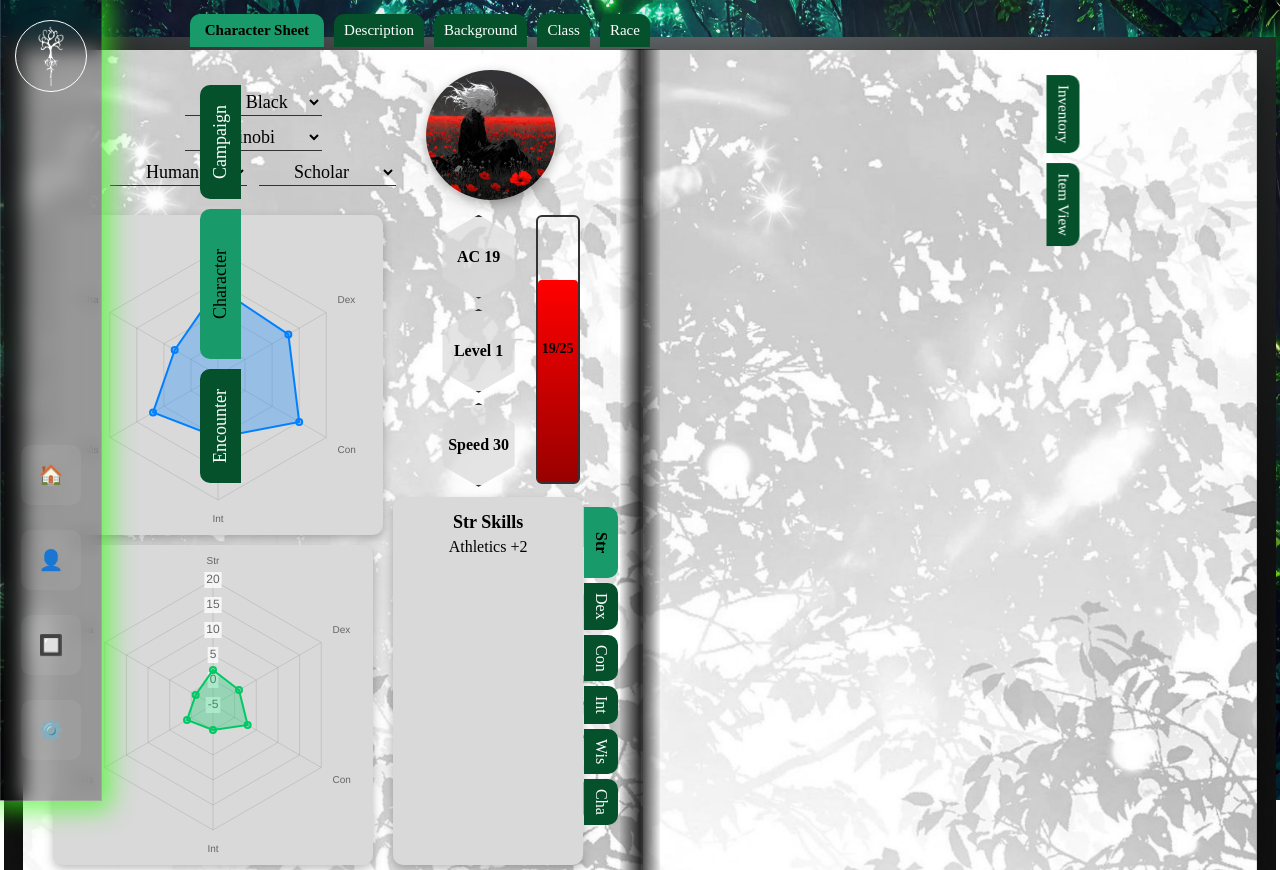
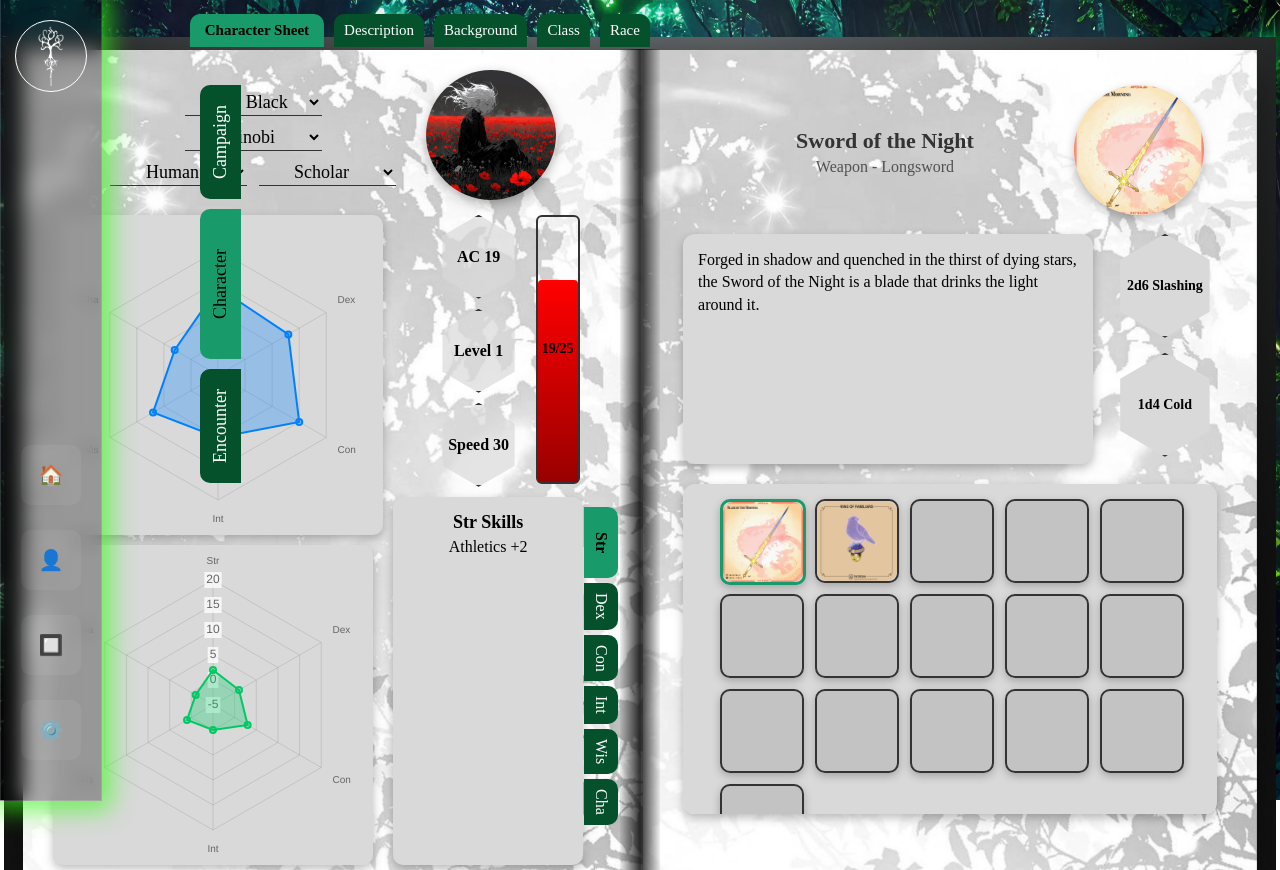
Before and after one commit to andrevanheerden/Yggdrasil, a React (Create React App) app in the folder yggdrasil/frontend/: page /character in a window 1280 px wide. Built offline with nearby package versions, Linux system fonts and the light colour scheme.

Commit message:
Revert "side inventory try to make"
This reverts commit 10559ccce1197a2087213315cae06788dad1e25a.

```diff
--- a/yggdrasil/frontend/src/pages/characterPage/character.css
+++ b/yggdrasil/frontend/src/pages/characterPage/character.css
@@ -910,49 +910,3 @@
   object-fit: contain;
   border-radius: 10px;
 }
-
-
-
-
-
-
-/* ===== inventory side nav ===== */
-
-.inventory-nav-container {
-  border-radius: 0px 10px 10px 10px;
-}
-
-.inv-top-tab-buttons {
-  display: flex;
-  justify-content: center;
-  gap: 10px;
-
-  /* Use fixed positioning relative to the viewport */
-  position: fixed;      /* keeps tabs independent of page content */
-  top: 18%;           /* distance from top of viewport; adjust as needed */
-  left: 83.05%;            /* center horizontally */
-  transform: translateX(-50%) rotate(90deg);
-  z-index: 50;          /* above other elements */
-
-  border-radius: 10px;
-
-}
-
-.inv-top-tab-btn {
-  background: #05512C;
-  color: #fff;
-  border: none;
-  border-radius: 10px 10px 0 0;
-  padding: 8px 10px;
-  cursor: pointer;
-  font-family: 'Caudex', serif;
-  font-size: 15px;
-  transition: all 0.3s ease;
-}
-
-.inv-top-tab-btn.active {
-  background: #199A6A;
-  color: #000;
-  font-weight: bold;
-  padding: 8px 15px;
-}
--- a/yggdrasil/frontend/src/pages/characterPage/character.js
+++ b/yggdrasil/frontend/src/pages/characterPage/character.js
@@ -7,16 +7,14 @@
 import "./character.css";
 
 function Character() {
-  const [activeTab, setActiveTab] = useState("characterSheet"); // default main tab
-  const [inventorySubTab, setInventorySubTab] = useState("inventory"); // Inventory internal tab
-  const [selectedItem, setSelectedItem] = useState(null);
+  const [activeTab, setActiveTab] = useState("characterSheet"); // default to CharacterSheet
 
   return (
     <>
       <BookmarkNav />
       <Navbar />
 
-      {/* Top main tabs above the book */}
+      {/* Top tabs above the book */}
       <div className="char-left-tab-buttons">
         <button
           className={`char-left-tab-btn ${activeTab === "characterSheet" ? "active" : ""}`}
@@ -48,56 +46,14 @@
         >
           Race
         </button>
-
       </div>
 
-      {/* Inventory sub-tabs (show only when Inventory main tab is active) */}
-
-  <div className="inventory-nav-container">
-    <div className="inv-top-tab-buttons">
-      <button
-        className={`inv-top-tab-btn ${activeTab === "inventory" ? "active" : ""}`}
-        onClick={() => setActiveTab("inventory")}
-      >
-        Inventory
-      </button>
-      <button
-        className={`inv-top-tab-btn ${activeTab === "itemView" ? "active" : ""}`}
-        onClick={() => setActiveTab("itemView")}
-        disabled={!selectedItem}
-      >
-        Item View
-      </button>
-    </div>
-  </div>
-
-
-
       {/* Book pages */}
-      <div
-        className="campaign-container"
-        style={{ backgroundImage: `url(${OPcover})`, marginTop: "20px" }}
-      >
+      <div className="campaign-container" style={{ backgroundImage: `url(${OPcover})` , marginTop: '20px' }}>
         <div className="top-block"></div>
         <div className="book-wrapper">
-          {/* Show main character pages if not in Inventory */}
-          {activeTab !== "inventory" && (
-            <>
-              <LeftP activeTab={activeTab} />
-              <RightP />
-            </>
-          )}
-
-          {/* Show Inventory content when Inventory tab is active */}
-          {activeTab === "inventory" && inventorySubTab === "inventory" && (
-            <RightP selectedItem={setSelectedItem} /> // or RightPageInventory if you rename it
-          )}
-          {activeTab === "inventory" && inventorySubTab === "itemView" && selectedItem && (
-            <div className="page right-page">
-              <h2 style={{ textAlign: "center" }}>{selectedItem.name}</h2>
-              <p style={{ textAlign: "center" }}>{selectedItem.description}</p>
-            </div>
-          )}
+          <LeftP activeTab={activeTab} />  {/* renders CharacterSheet or tab content */}
+          <RightP />
         </div>
       </div>
     </>
--- a/yggdrasil/frontend/src/pages/characterPage/componets/fullItemView.js
+++ /dev/null
@@ -1,102 +0,0 @@
-import React, { useState } from "react";
-import "../character.css";
-import rose from "../../../assets/images/rose.jpg"; // Placeholder item image
-
-const FullItemView = () => {
-  const [description, setDescription] = useState(
-    "An ancient blade said to have been forged in dragon fire. Its edge never dulls, and it hums faintly with latent power."
-  );
-
-  const [activeTab, setActiveTab] = useState("Properties");
-
-  const item = {
-    name: "Dragonfang Blade",
-    type: "Weapon — Sword",
-    portrait: rose,
-  };
-
-  const hexStats = [
-    { label: "Damage", value: "2d6 + 3" },
-    { label: "Critical", value: "19-20/x2" },
-    { label: "Weight", value: "3 lbs" },
-  ];
-
-  const tabs = {
-    Properties: ["Magical", "Rare", "Requires Attunement"],
-    Bonuses: ["+1 Attack Rolls", "+1 Damage Rolls"],
-    Notes: ["Glows faintly near dragons", "Hilt engraved with runes"],
-  };
-
-  return (
-    <div className="page right-page">
-      {/* Header */}
-      <div className="item-header">
-        <div className="item-info">
-          <div className="item-name">{item.name}</div>
-          <div className="item-type">{item.type}</div>
-        </div>
-        <img
-          src={item.portrait}
-          alt="Item Portrait"
-          className="item-portrait-img"
-        />
-      </div>
-
-      {/* Two-column layout */}
-      <div className="item-main-content">
-        {/* Left column: Description */}
-        <div className="item-description-box">
-          <div className="item-description-title">Description</div>
-          <textarea
-            value={description}
-            onChange={(e) => setDescription(e.target.value)}
-            className="item-description-textarea"
-          />
-        </div>
-
-        {/* Right column: Hex stats + Tabs */}
-        <div className="item-right-column">
-          {/* Hex stats */}
-          <div className="item-hex-stats">
-            {hexStats.map((hex, idx) => (
-              <div key={idx} className="item-hex">
-                <div className="item-hex-value">{hex.value}</div>
-                <div className="item-hex-label">{hex.label}</div>
-              </div>
-            ))}
-          </div>
-
-          {/* Tabs */}
-          <div className="item-skills-box">
-            <div className="item-skills-content">
-              <h3>{activeTab}</h3>
-              <ul>
-                {tabs[activeTab].map((entry, idx) => (
-                  <li key={idx}>{entry}</li>
-                ))}
-              </ul>
-            </div>
-
-            <div className="item-skills-tabs-container">
-              <div className="item-skills-tab-buttons">
-                {Object.keys(tabs).map((tab) => (
-                  <button
-                    key={tab}
-                    className={`item-skills-tab-btn ${
-                      activeTab === tab ? "active" : ""
-                    }`}
-                    onClick={() => setActiveTab(tab)}
-                  >
-                    {tab}
-                  </button>
-                ))}
-              </div>
-            </div>
-          </div>
-        </div>
-      </div>
-    </div>
-  );
-};
-
-export default FullItemView;
--- a/yggdrasil/frontend/src/pages/characterPage/componets/rightP.js
+++ b/yggdrasil/frontend/src/pages/characterPage/componets/rightP.js
@@ -2,19 +2,19 @@
 import pageBg from "../../../assets/images/page.png";
 import "../character.css";
 import Inventory from "./inventory";
-import FullItemView from "./fullItemView";
 
-const RightP = ({ activeTab, selectedItem, setSelectedItem }) => {
+
+const RightP = () => {
   return (
-    <div className="page right-page" style={{ backgroundImage: `url(${pageBg})` }}>
-      {activeTab === "inventory" && !selectedItem && <Inventory setSelectedItem={setSelectedItem} />}
-      {activeTab === "inventory" && selectedItem && (
-        <FullItemView item={selectedItem} />
-      )}
+    <div
+      className="page right-page"
+      style={{ backgroundImage: `url(${pageBg})` }}
+    >
+      <Inventory />
+
 
     </div>
   );
 };
 
-
 export default RightP;
```
Also changed, not shown: yggdrasil/frontend/src/pages/characterPage/componets/Actions.js (deleted), yggdrasil/frontend/src/pages/characterPage/componets/Spells.js (deleted).
